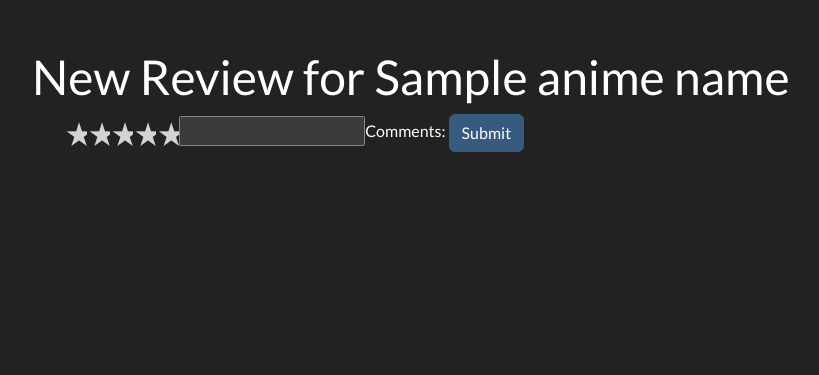
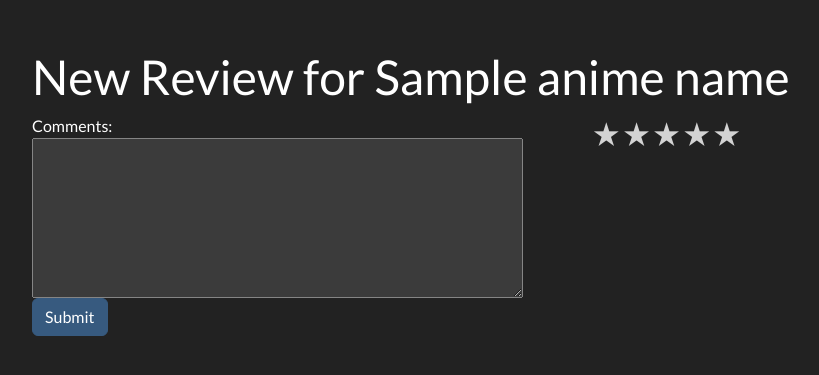
Before and after one commit to Tvvigg/Anime-review-site, a Flask app: template templates/reviews.html in a window 1280 px wide. Shown: the part 72-447 px from the top of the page, without its empty margins (62-881 px from the left). Run offline with Flask 2, Linux system fonts and the light colour scheme; tables that the repository leaves empty hold one stand-in row (values such as "Sample post"); the template is opened without the code that fills it: values that come from a table or form of the project are taken from there, most other values are stand-ins (such as "Sample title", 1, 10 or a date in 2020).

Commit message:
css almost done

```diff
--- a/static/animeDB.js
+++ b/static/animeDB.js
@@ -29,7 +29,7 @@ async function getShowByID() {
   );
   let img = response.data.data.attributes.coverImage;
   const animeImg = $(`<img src="${img.tiny}" alt="image not found"/>`);
-  $animeImage.append(animeImg);
+  $animeImage.prepend(animeImg);
 }
 
 /** Given list of shows, create markup for each and to DOM */
@@ -68,7 +68,8 @@ $searchForm.on("submit", async function (evt) {
 });
 
 window.addEventListener("DOMContentLoaded", (e) => {
-  if ($("div").hasClass("animeImg")) {
+  let animeImages = document.querySelectorAll(".animeImg");
+  for (let i of animeImages) {
     getShowByID();
   }
 });
--- a/static/style.css
+++ b/static/style.css
@@ -1,5 +1,6 @@
 .rate-area {
-  float: left;
+  float: right;
+  padding-right: 35%;
   border-style: none;
 }
 
@@ -11,7 +12,6 @@
 
 .rate-area:not(:checked) > label {
   float: right;
-  width: 0.8em;
   overflow: hidden;
   white-space: nowrap;
   cursor: pointer;
@@ -39,3 +39,11 @@
 .rate-area > label:hover ~ input:checked ~ label {
   color: teal;
 }
+
+#comments {
+  display: block;
+  position: relative;
+  height: 10em;
+  width: 45%;
+  text-align: left;
+}
--- a/templates/reviews.html
+++ b/templates/reviews.html
@@ -11,32 +11,29 @@
       <input type="radio" id="5-star" name="rating" value="5" /><label
         for="5-star"
         title="Amazing"
-        >5 stars</label
-      >
+      ></label>
       <input type="radio" id="4-star" name="rating" value="4" /><label
         for="4-star"
         title="Good"
-        >4 stars</label
-      >
+      ></label>
       <input type="radio" id="3-star" name="rating" value="3" /><label
         for="3-star"
         title="Average"
-        >3 stars</label
-      >
+      ></label>
       <input type="radio" id="2-star" name="rating" value="2" /><label
         for="2-star"
         title="Not Good"
-        >2 stars</label
-      >
+      ></label>
       <input type="radio" id="1-star" name="rating" value="1" /><label
         for="1-star"
         title="Bad"
-        >1 star</label
-      >
+      ></label>
     </ul>
-    <input name="comments" id="comments" type="text" /><label for="comments"
-      >Comments:</label
-    >
+
+    <div>
+      <label for="comments">Comments:</label>
+      <textarea name="comments" id="comments"></textarea>
+    </div>
     <button class="btn btn-primary">Submit</button>
   </form>
 
```
Also changed, not shown: templates/userpage.html (+5 -5 lines).
